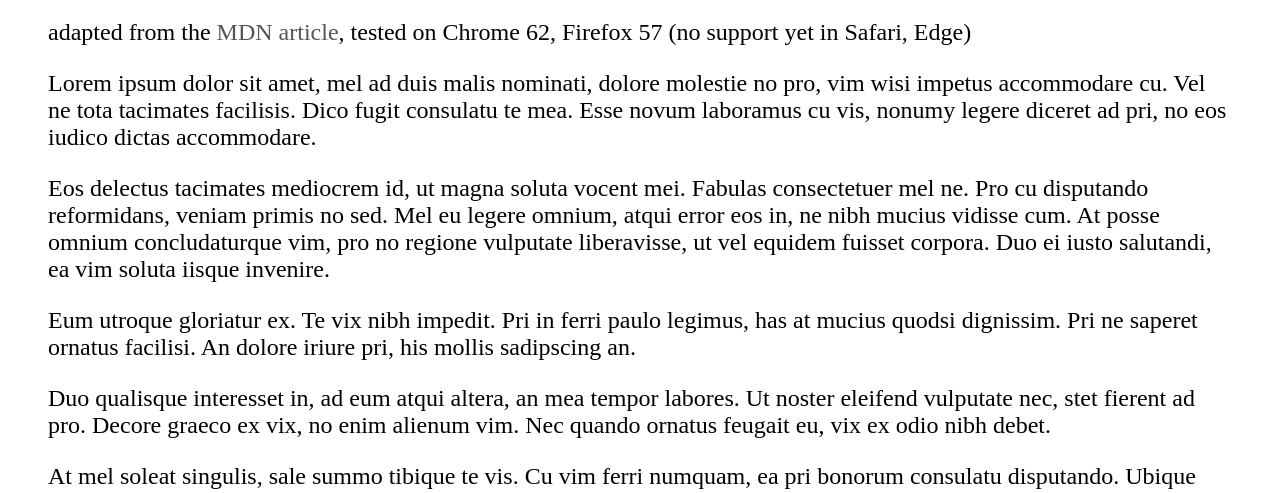
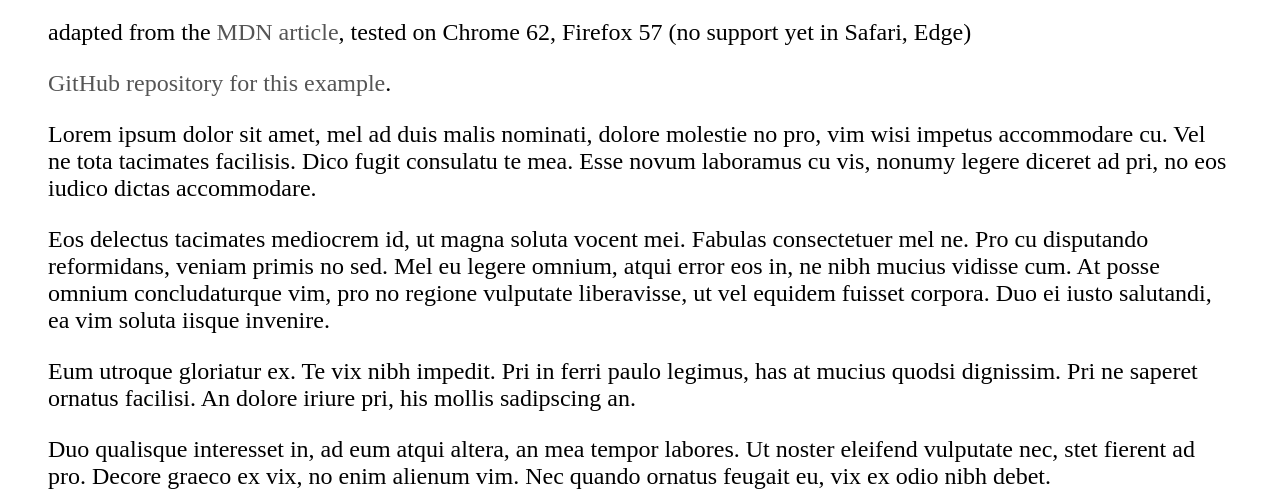
Before and after one commit to DaveEveritt/css-smooth-scroll, a plain HTML site: page index.html in a window 1280 px wide. Shown: the part 260-753 px from the top of the page. Drawn offline with Linux system fonts and the light colour scheme.

Commit message:
added link to GitHub repo

```diff
--- a/index.html
+++ b/index.html
@@ -16,6 +16,8 @@
     <section id="page-1">
       <h2 id="top">Section 1</h2>
       </p>adapted from the <a href="https://developer.mozilla.org/en-US/docs/Web/CSS/scroll-behavior">MDN article</a>, tested on Chrome 62, Firefox 57 (no support yet in Safari, Edge)</p>
+
+      <p><a href="https://github.com/DaveEveritt/css-smooth-scroll">GitHub repository for this example</a>.</p>
 
       <p>Lorem ipsum dolor sit amet, mel ad duis malis nominati, dolore molestie no pro, vim wisi impetus accommodare cu. Vel ne tota tacimates facilisis. Dico fugit consulatu te mea. Esse novum laboramus cu vis, nonumy legere diceret ad pri, no eos iudico dictas accommodare.</p>
 
```
